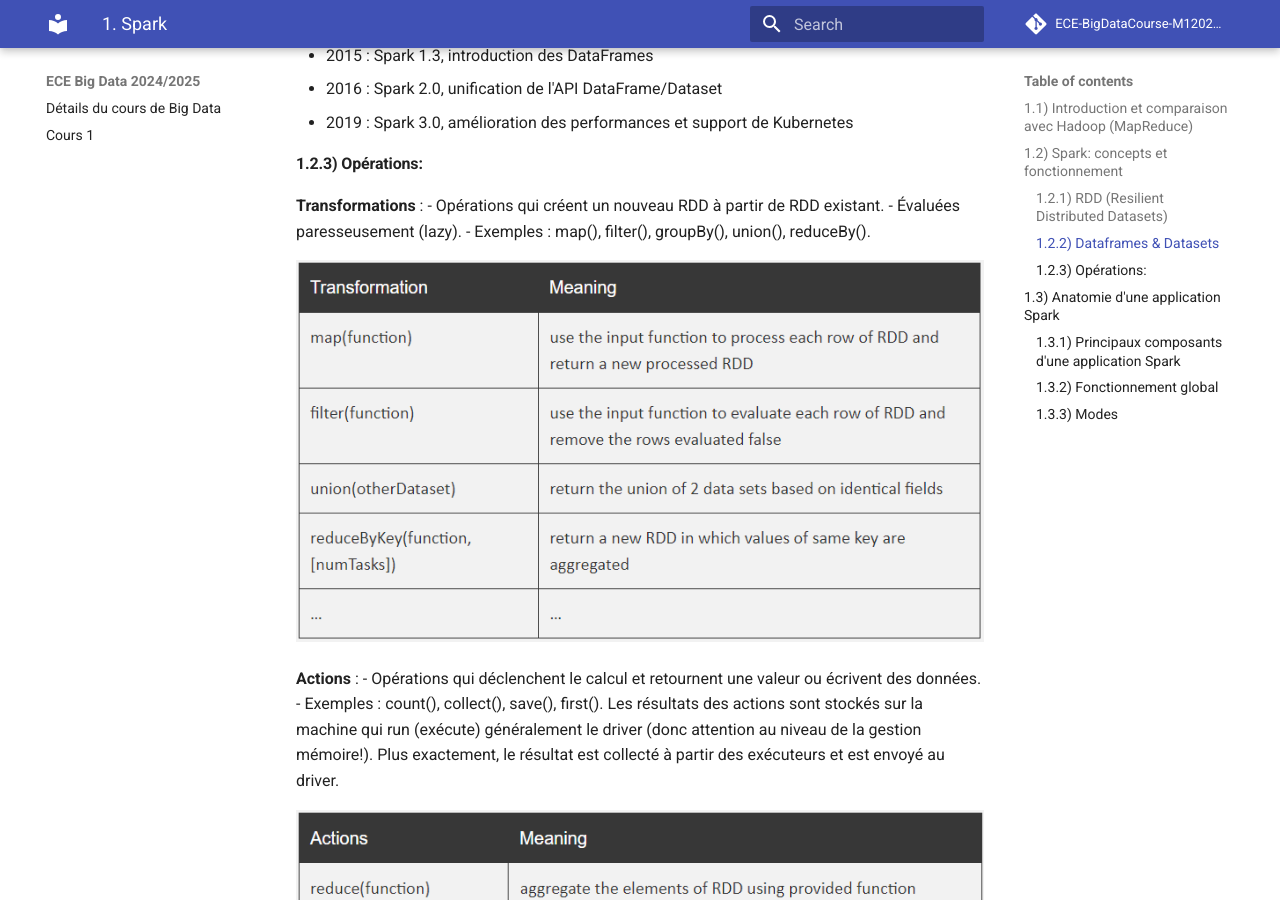
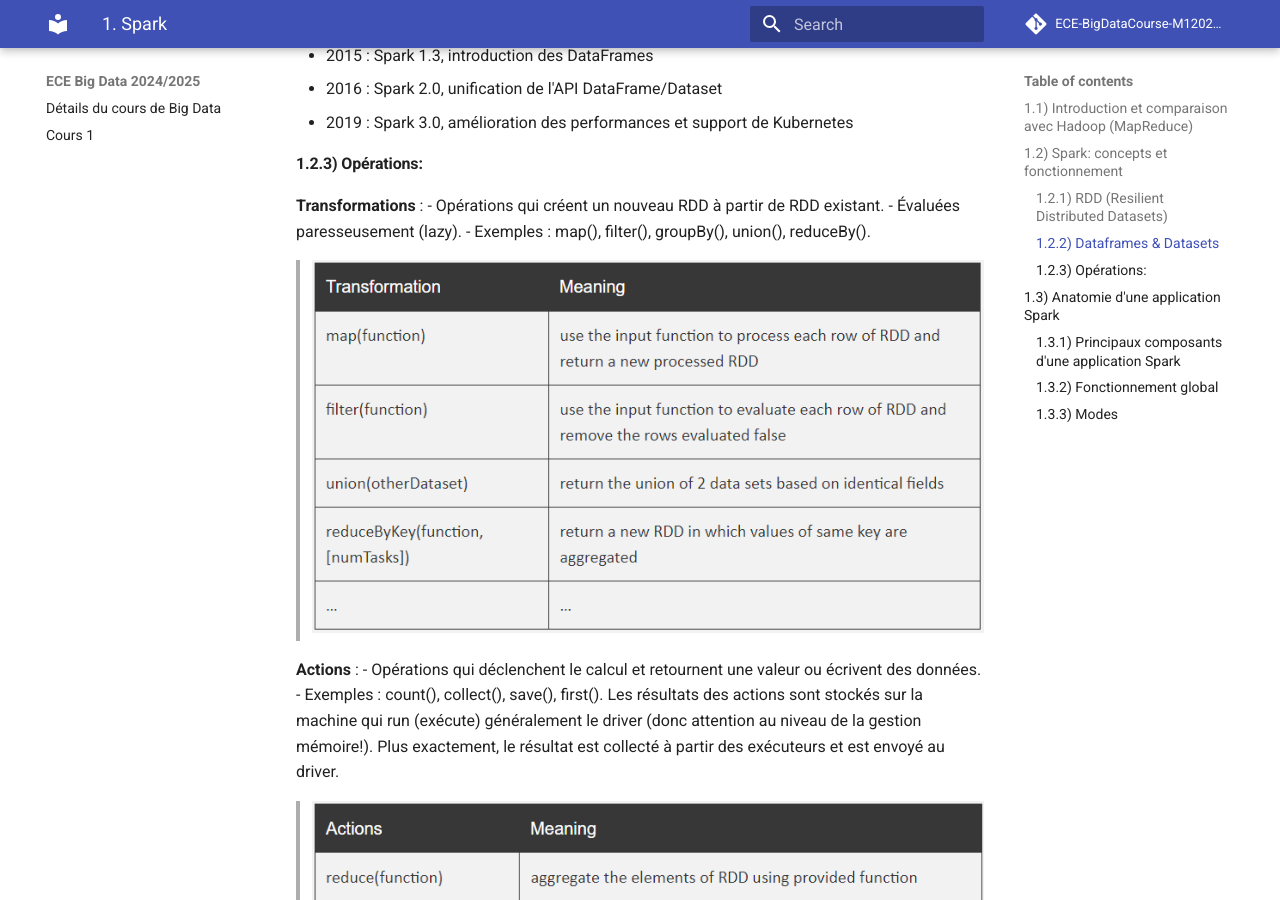
Before and after one commit to ECE-BigDataCourse-M12024/big-data-course-materials, an MkDocs documentation site: the page built from docs/Cours2.md, in a window 1280 px wide and 900 px high, scrolled down 5106 px. Built offline with MkDocs 1.6.1 and Material for MkDocs 9.7.7, drawn with Linux system fonts in a browser that asks for light colours; comment, search, counter and statistics services are not loaded; old or Windows-style settings are respelled for this version of MkDocs.

Commit message:
edit cours

```diff
--- a/docs/Cours2.md
+++ b/docs/Cours2.md
@@ -116,7 +116,7 @@ Comparaison :
 - Évaluées paresseusement (lazy).
 - Exemples : map(), filter(), groupBy(), union(), reduceBy().
 
-![alt text](img/cours2/transformation_examples.PNG)
+>![alt text](img/cours2/transformation_examples.PNG)
 
 
 **Actions** :
@@ -124,10 +124,10 @@ Comparaison :
 - Exemples : count(), collect(), save(), first().
   Les résultats des actions sont stockés sur la machine qui run (exécute) généralement le driver (donc attention au niveau de la gestion mémoire!). Plus exactement, le résultat est collecté à partir des exécuteurs et est envoyé au driver.
 
-![alt text](img/cours2/actions_example.PNG)
+>![alt text](img/cours2/actions_example.PNG)
 
 
->![alt text](img/cours2/RDDOperations.png)
+![alt text](img/cours2/RDDOperations.png)
 
 
 
```
